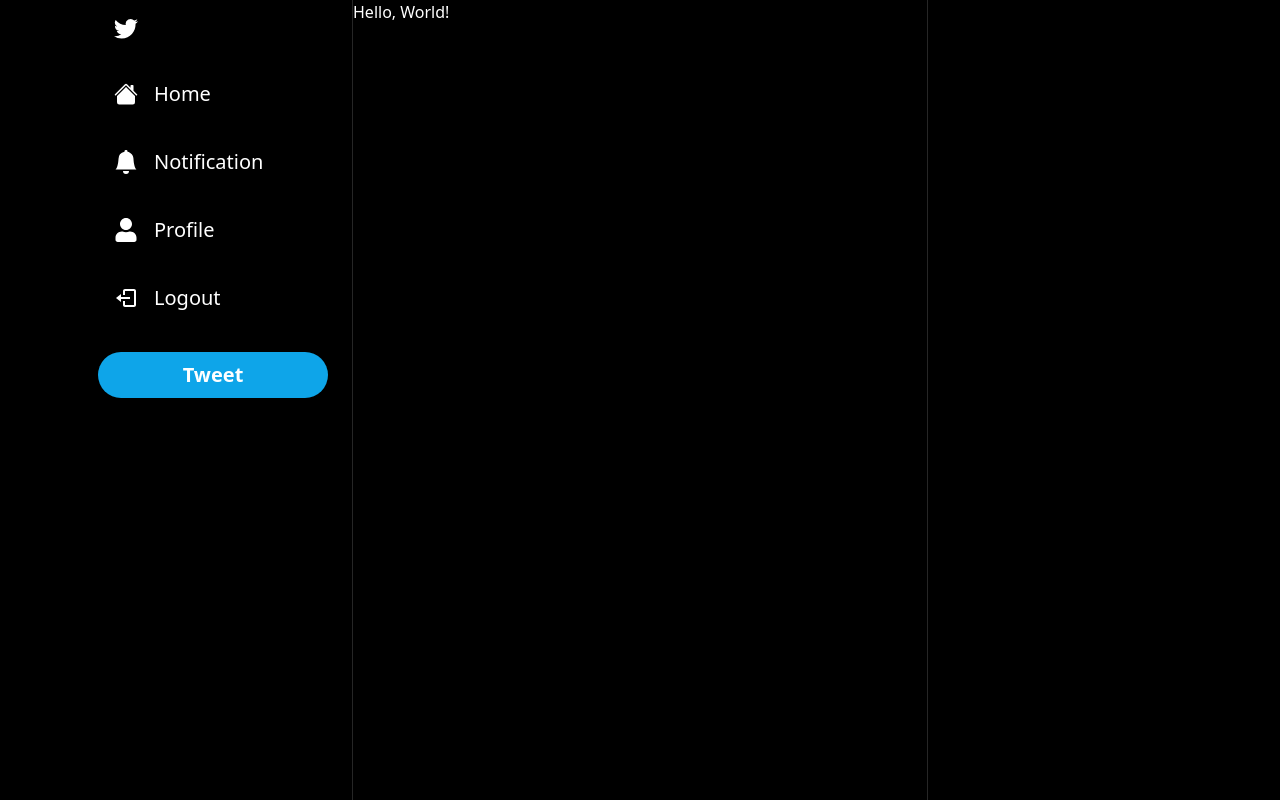
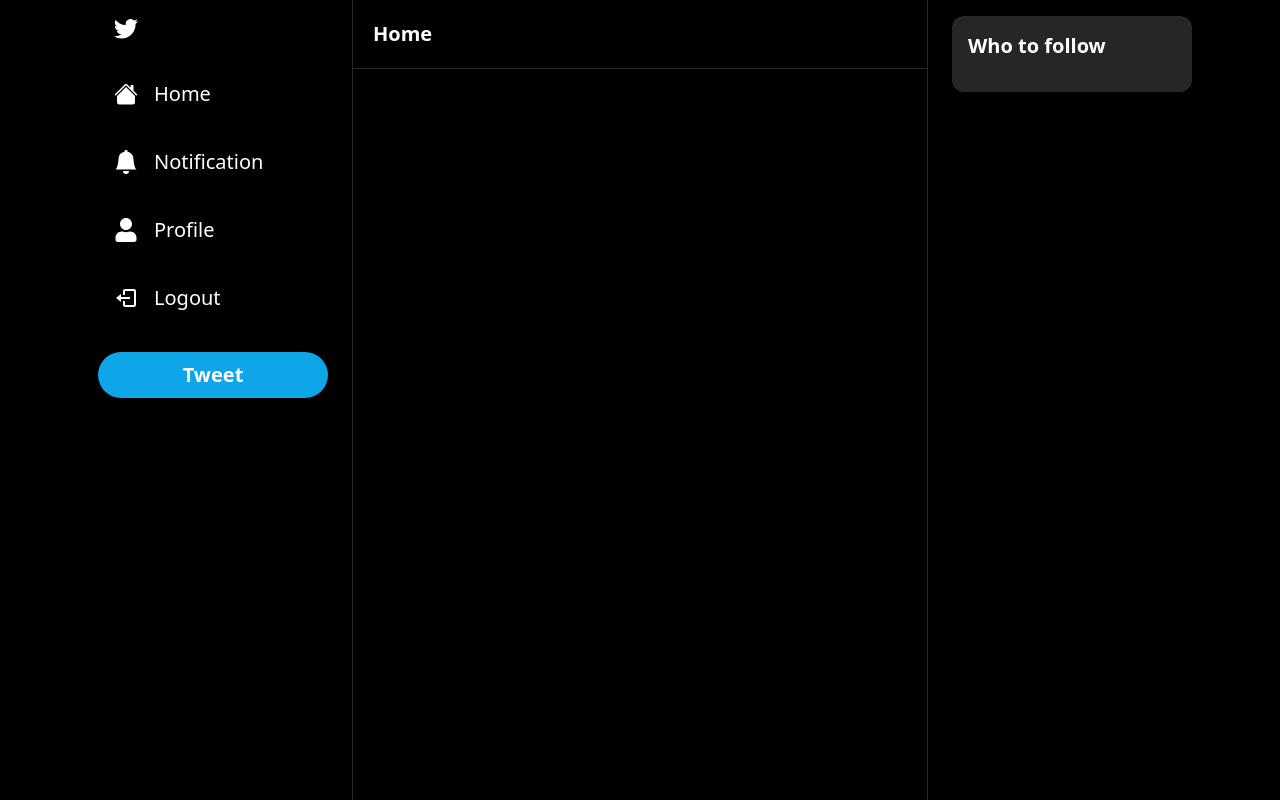
Before and after one commit to jwalus/full-stack-twitter-clone, a Next.js app: page / in a window 1280 px wide. Built offline with nearby package versions, Linux system fonts and the light colour scheme.

Commit message:
layout done

```diff
--- /dev/null
+++ b/components/Header.tsx
@@ -0,0 +1,31 @@
+import { useRouter } from "next/router"
+import React, { useCallback } from "react";
+import { BiArrowBack } from "react-icons/bi";
+
+interface HeaderProps {
+  label: string;
+  showBackArrow?: boolean;
+}
+
+const Header: React.FC<HeaderProps> = ({ label, showBackArrow }) => {
+  const router = useRouter();
+
+  const handleBack = useCallback(() => {
+    router.back();
+  }, [router]);
+
+  return (
+    <div className="border-b-[1px] border-neutral-800 p-5">
+      <div className="flex flex-row items-center gap-2">
+        {
+          showBackArrow && (
+            <BiArrowBack onClick={handleBack} color='white' size={20} className="cursor-pointer hover:opacity-70 transition" />
+          )
+        }
+        <h1 className="text-white text-xl font-semibold">{label}</h1>
+      </div>
+    </div>
+  )
+}
+
+export default Header
--- a/components/Layout.tsx
+++ b/components/Layout.tsx
@@ -1,4 +1,6 @@
 import Sidebar from "./Layout/Sidebar";
+import FollowBar from "./Layout/FollowBar";
+
 interface LayoutProps {
   children:React.ReactNode;
 }
@@ -12,6 +14,7 @@
           <div className="col-span-3 lg:col-span-2 border-x-[1px] border-neutral-800">
             {children}
           </div>
+          <FollowBar />
         </div>
       </div>
     </div>
--- /dev/null
+++ b/components/Layout/FollowBar.tsx
@@ -0,0 +1,14 @@
+const FollowBar = () => {
+  return (
+    <div className='px-6 py-4 hidden lg:block'>
+      <div className='bg-neutral-800 rounded-xl p-4'>
+        <h2 className='text-white text-xl font-semibold'>Who to follow</h2>
+          <div className="flex flex-col gap-6 mt-4">
+            {/* TODO LIST */}
+          </div>
+      </div>
+    </div>
+  )
+}
+
+export default FollowBar
--- a/pages/index.tsx
+++ b/pages/index.tsx
@@ -1,4 +1,5 @@
 import Head from 'next/head'
+import Header from '../components/Header'
 
 export default function Home() {
   return (
@@ -6,11 +7,7 @@
       <Head>
         <title>Twitter</title>
       </Head>
-      <div>
-        <h1 className='text-white'>
-          Hello, World!
-        </h1>
-      </div>
+      <Header label="Home" />
     </>
   )
 }
```
